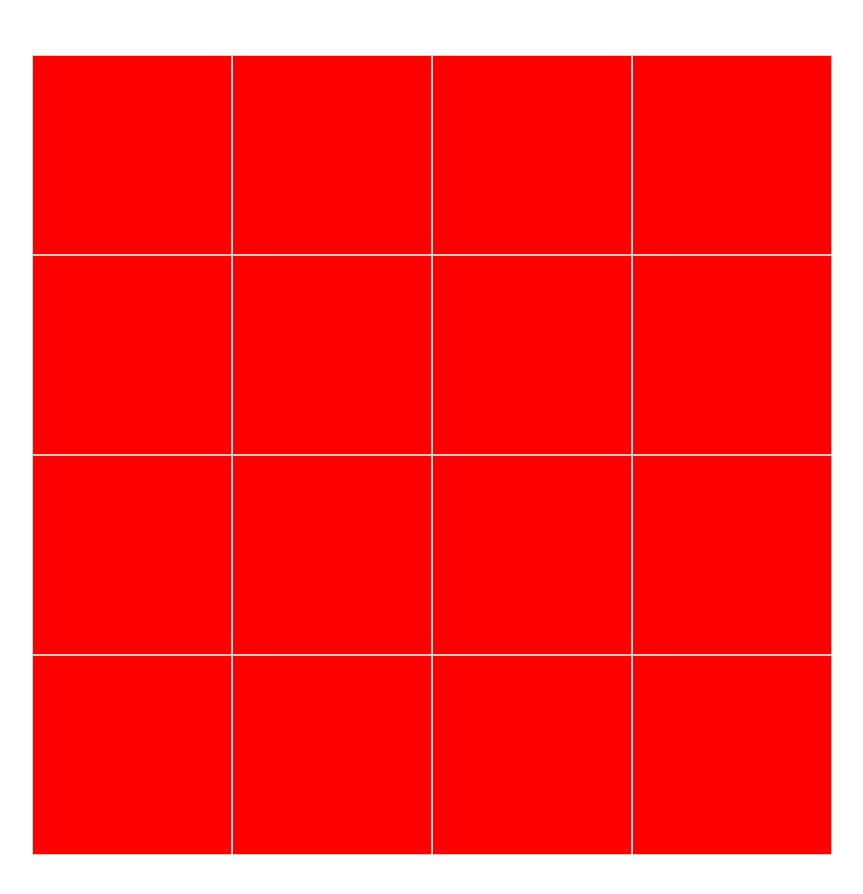
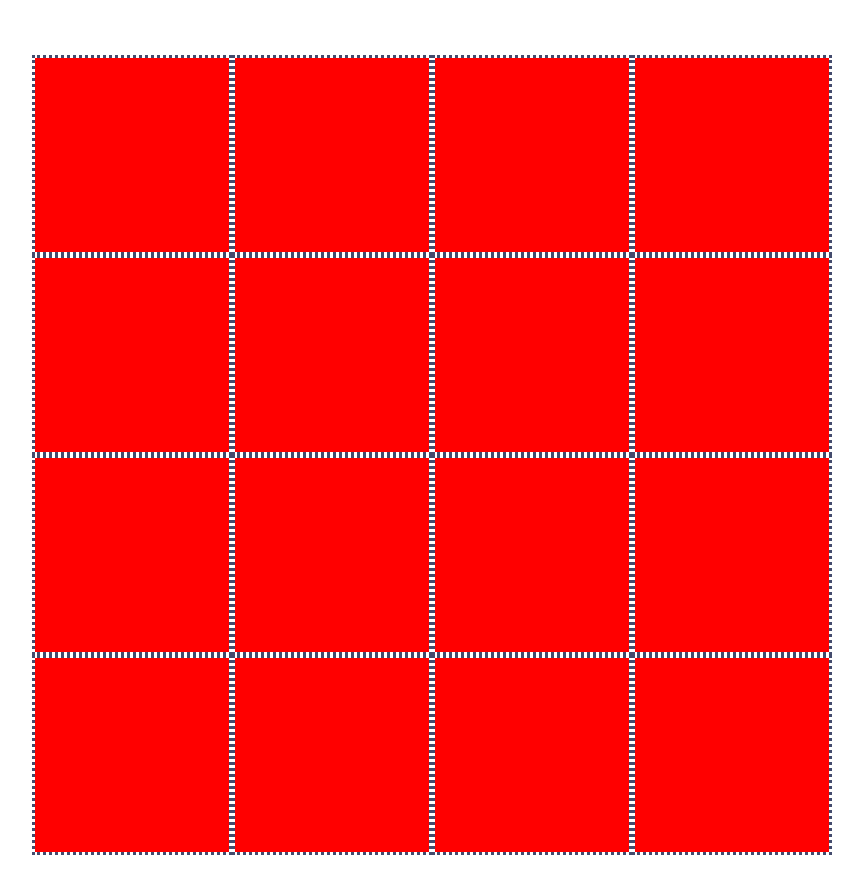
Before and after one commit to Zoneam/memory-game, a plain HTML site: page index.html in a window 1280 px wide. Shown: the whole page, without its empty margins (208-1071 px from the left). Drawn offline with Linux system fonts and the light colour scheme.

Commit message:
adding more  styles

```diff
--- a/index.css
+++ b/index.css
@@ -13,7 +13,7 @@ body { font-family: sans-serif; }
     box-sizing: border-box;
     width: 200px;
     height: 200px;
-    border: 1px solid #CCC;
+    border: 3px dotted rgb(68, 75, 109);
     perspective: 600px;
   }
 
@@ -44,11 +44,16 @@ body { font-family: sans-serif; }
   }
 
   .card__face--back {
+    display: flex;
+    justify-content: center;
+
     background: blue;
     font-size: 44px;
+    transform: rotateY( 180deg );
+  }
+
+  .number {
     margin: auto;
-    text-align: center;
-    transform: rotateY( 180deg );
   }
 
   .card.is-flipped {
--- a/script.js
+++ b/script.js
@@ -24,7 +24,7 @@ function createCard(id, value) {
     return `<div class="scene">
                 <div class="card" data-id="${id}" data-value="${value}">
                     <div class="card__face card__face--front"></div>
-                    <div class="card__face card__face--back">${value}</div>
+                    <div class="card__face card__face--back"><h1 class="number">${value}</h1></div>
                 </div>
             </div>`
 }
```
